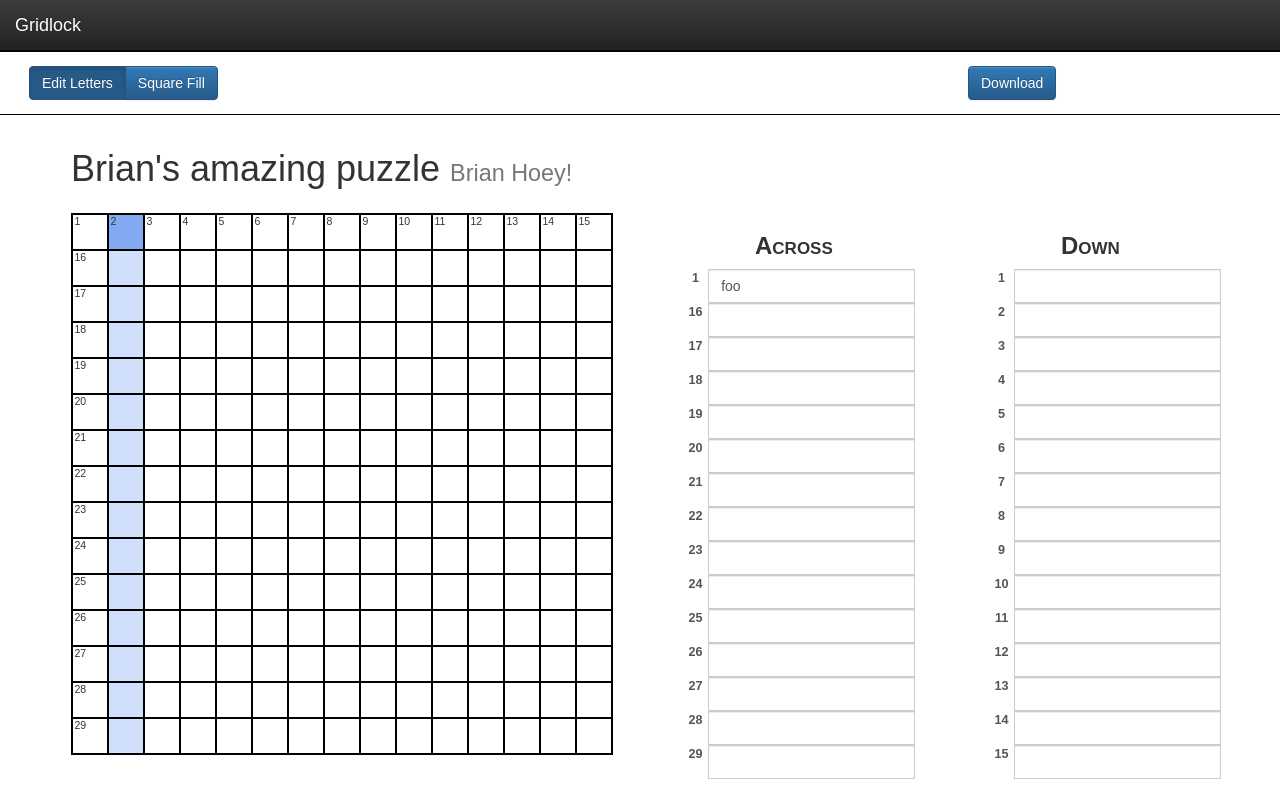
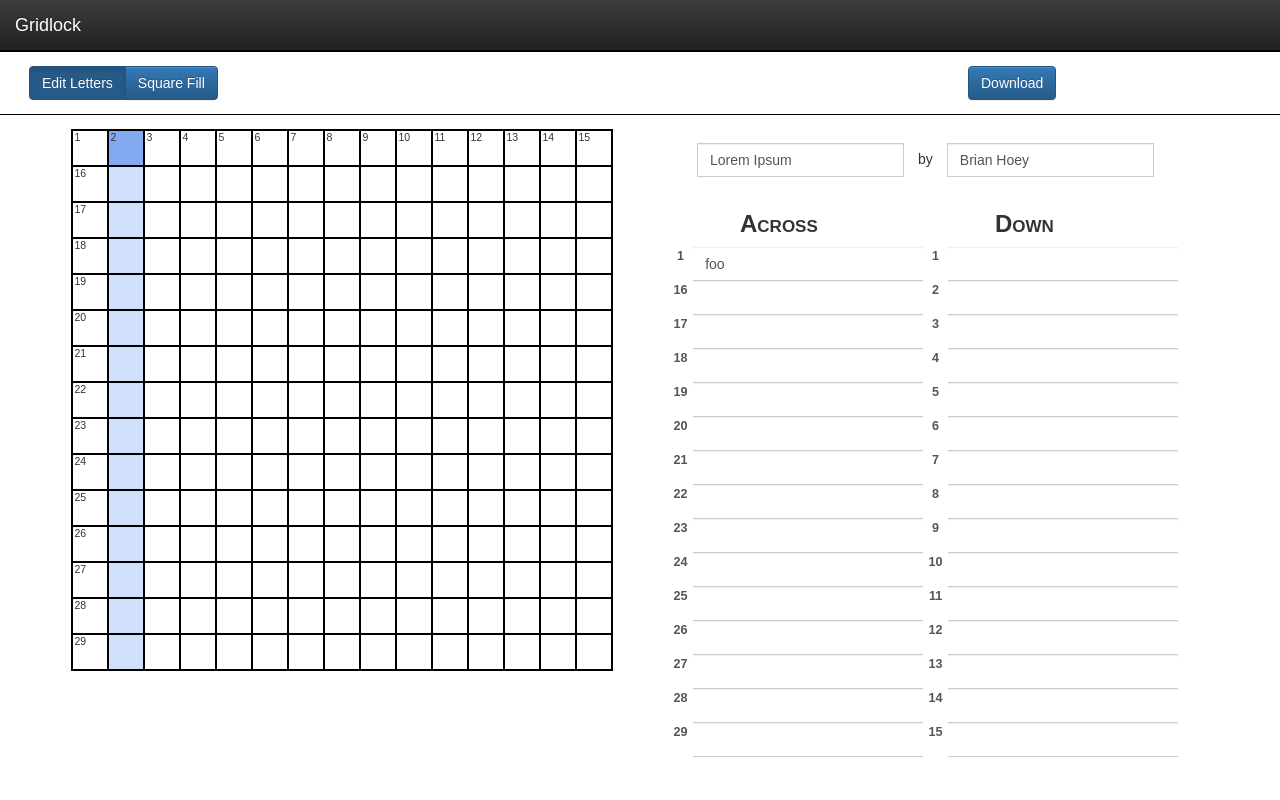
Before and after one commit to nlsandler/gridlock, a React (Create React App) app: page / in a window 1280 px wide. Built offline with nearby package versions, Linux system fonts and the light colour scheme.

Commit message:
more style tweaks

```diff
--- a/src/App.js
+++ b/src/App.js
@@ -5,13 +5,15 @@ import './App.css';
 /*
 TODOs:
 - make clues go away when word start changes
-- make author/title editable
+- don't let grid break on smaller viewport
 - make it prettier
-- make it possible to delete letters
+- make it possible to delete letters (backspace)
+- don't have mouse turn into cursor hovering over squares
 - fix entering last letter in row/column
 - make arrows skip black squares/don't focus on black squares
 - hide cursor (or always have it at the beginning of text field)
 - download!
+- maybe make across/down scrollable?
 */
 
 /* Enum for direction */
@@ -64,9 +66,12 @@ function Toolbar(props) {
 }
 
 function PuzzleInfo(props) {
-    return <div>
-      <h1 className="puzzle-title">{props.title} <small>{props.author}</small></h1>
-    </div>;
+    return <form className="form-inline">
+      <input className="form-control" placeholder="Title"
+        value={props.title} onChange={(evt) => props.updateTitle(evt.target.value)}/>by
+      <input className="form-control" placeholder="Author"
+        value={props.author} onChange={(evt) => props.updateAuthor(evt.target.value)} />
+    </form>;
 }
 
 class Square extends Component {
@@ -265,9 +270,11 @@ class Grid extends Component {
     for (var i = 0; i < this.props.size; i++) {
       rows.push(this.renderRow(i));
     }
-    return <table className="table">
+    return <div className="table-responsive">
+      <table className="table">
         <tbody>{rows}</tbody>
-      </table>;
+      </table>
+    </div>;
   }
 }
 
@@ -302,13 +309,13 @@ class Clues extends Component {
 
 
     return <div className="row">
-            <div className="col-md-6" id="across">
+            <div className="col-md-5" id="across">
               <h3 className="clue-header">Across</h3>
               <ol className="clue-list">
                 {across}
               </ol>
             </div>
-            <div className="col-md-6" id="down">
+            <div className="col-md-5" id="down">
               <h3 className="clue-header">Down</h3>
               <ol className="clue-list">
                 {down}
@@ -322,8 +329,8 @@ class Puzzle extends Component {
   constructor(props) {
     super(props);
     this.state = {
-      "title" : "Brian's amazing puzzle",
-      "author" : "Brian Hoey!",
+      "title" : "Lorem Ipsum",
+      "author" : "Brian Hoey",
       "letters" : Array(this.props.size).fill().map(() => Array(this.props.size).fill(l(""))),
       /*
         [l("T"), l("V"), l("S"), b(), l("T")],
@@ -407,6 +414,26 @@ class Puzzle extends Component {
       mode: this.state.mode,
     });
   }
+  updateAuthor(value) {
+    this.setState({
+      size: this.state.size,
+      title: this.state.title,
+      author: value,
+      letters: this.state.letters,
+      clues: this.state.clues,
+      mode: this.state.mode,
+    });
+  }
+  updateTitle(value) {
+    this.setState({
+      size: this.state.size,
+      title: value,
+      author: this.state.author,
+      letters: this.state.letters,
+      clues: this.state.clues,
+      mode: this.state.mode,
+    });
+  }
   render() {
     var [letters, clues] = generateClueNumbers(this.props.size,
       this.state.letters, this.state.clues);
@@ -415,11 +442,6 @@ class Puzzle extends Component {
             <div className="container-fluid">
               <Toolbar mode={this.state.mode} setMode={this.setMode.bind(this)} />
               <div className="row puzzle">
-                <div className="col-md-12">
-                  <PuzzleInfo title={this.state.title} author={this.state.author}/>
-                </div>
-              </div>
-              <div className="row puzzle">
                 <div className="col-md-6">
                     <Grid size={this.props.size} mode={this.state.mode}
                       letters={letters}
@@ -427,7 +449,9 @@ class Puzzle extends Component {
                       handleClick={(x,y) => this.handleClick(x,y)}/>
                 </div>
                 <div className="col-md-6">
-
+                  <PuzzleInfo title={this.state.title} author={this.state.author}
+                  updateAuthor={(value) => this.updateAuthor(value)}
+                  updateTitle={(value) => this.updateTitle(value)}/>
                   <Clues clues={clues} handleChange={(dir, key, value) => this.handleClueChange(dir, key, value)}/>
                 </div>
               </div>
--- a/src/index.css
+++ b/src/index.css
@@ -8,6 +8,19 @@ body {
 
 .navbar.navbar-static-top {
   margin-bottom: 0;
+}
+
+/* Puzzle info */
+
+h1.puzzle-info {
+  font-size: 1.8em;
+  font-weight: bold;
+  margin-top: 0.5em;
+}
+
+form.form-inline .form-control {
+  margin: 1em;
+  border-radius: 0px;
 }
 
 /* Toolbar styling */
@@ -70,6 +83,10 @@ h3.clue-header {
   font-variant: small-caps;
 }
 
+#down, #across {
+  padding: 0px;
+}
+
 ol.clue-list {
   padding-left: 0px;
 }
@@ -92,8 +109,15 @@ li.clue .input-group-addon {
   width: 2em;
 }
 
+li.clue .input-group {
+  width: 100%;
+}
+
 li.clue .form-control {
   border-radius: 0px;
+  border-top: 0px;
+  border-left: 0px;
+  border-right: 0px;
 }
 
 /* Grid highlighting */
```
